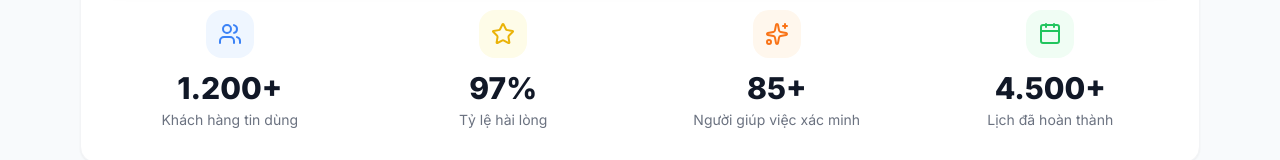
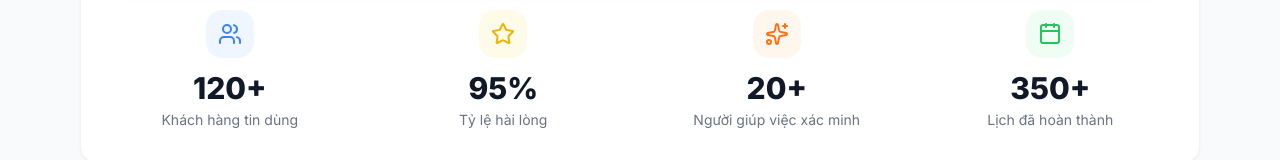
Before and after one commit to phuc2705/DATN, a React (Vite) app in the folder frontend/: page / in a window 1280 px wide. Shown: the part 705-865 px from the top of the page. Built offline with nearby package versions, Linux system fonts and the light colour scheme; no server answers.

Commit message:
fix: điều chỉnh số liệu thống kê phù hợp quy mô đồ án

```diff
--- a/frontend/src/pages/home/HomePage.jsx
+++ b/frontend/src/pages/home/HomePage.jsx
@@ -25,10 +25,10 @@ const SERVICE_ICONS = [
 // Số liệu tham khảo từ BTaskee (nguồn: VnExpress 8/2024, Impact Square 1/2024)
 // và được điều chỉnh phù hợp với quy mô pilot tại Hà Nội
 const STATS = [
-  { value: '1.200+',  label: 'Khách hàng tin dùng',       Icon: Users,    color: 'text-blue-500',   bg: 'bg-blue-50 group-hover:bg-blue-500' },
-  { value: '97%',     label: 'Tỷ lệ hài lòng',            Icon: Star,     color: 'text-yellow-500', bg: 'bg-yellow-50 group-hover:bg-yellow-500' },
-  { value: '85+',     label: 'Người giúp việc xác minh',   Icon: Sparkles, color: 'text-orange-500', bg: 'bg-orange-50 group-hover:bg-orange-500' },
-  { value: '4.500+',  label: 'Lịch đã hoàn thành',         Icon: Calendar, color: 'text-green-500',  bg: 'bg-green-50 group-hover:bg-green-500' },
+  { value: '120+',    label: 'Khách hàng tin dùng',       Icon: Users,    color: 'text-blue-500',   bg: 'bg-blue-50 group-hover:bg-blue-500' },
+  { value: '95%',     label: 'Tỷ lệ hài lòng',            Icon: Star,     color: 'text-yellow-500', bg: 'bg-yellow-50 group-hover:bg-yellow-500' },
+  { value: '20+',     label: 'Người giúp việc xác minh',   Icon: Sparkles, color: 'text-orange-500', bg: 'bg-orange-50 group-hover:bg-orange-500' },
+  { value: '350+',    label: 'Lịch đã hoàn thành',         Icon: Calendar, color: 'text-green-500',  bg: 'bg-green-50 group-hover:bg-green-500' },
 ];
 
 const FEATURES = [
```
